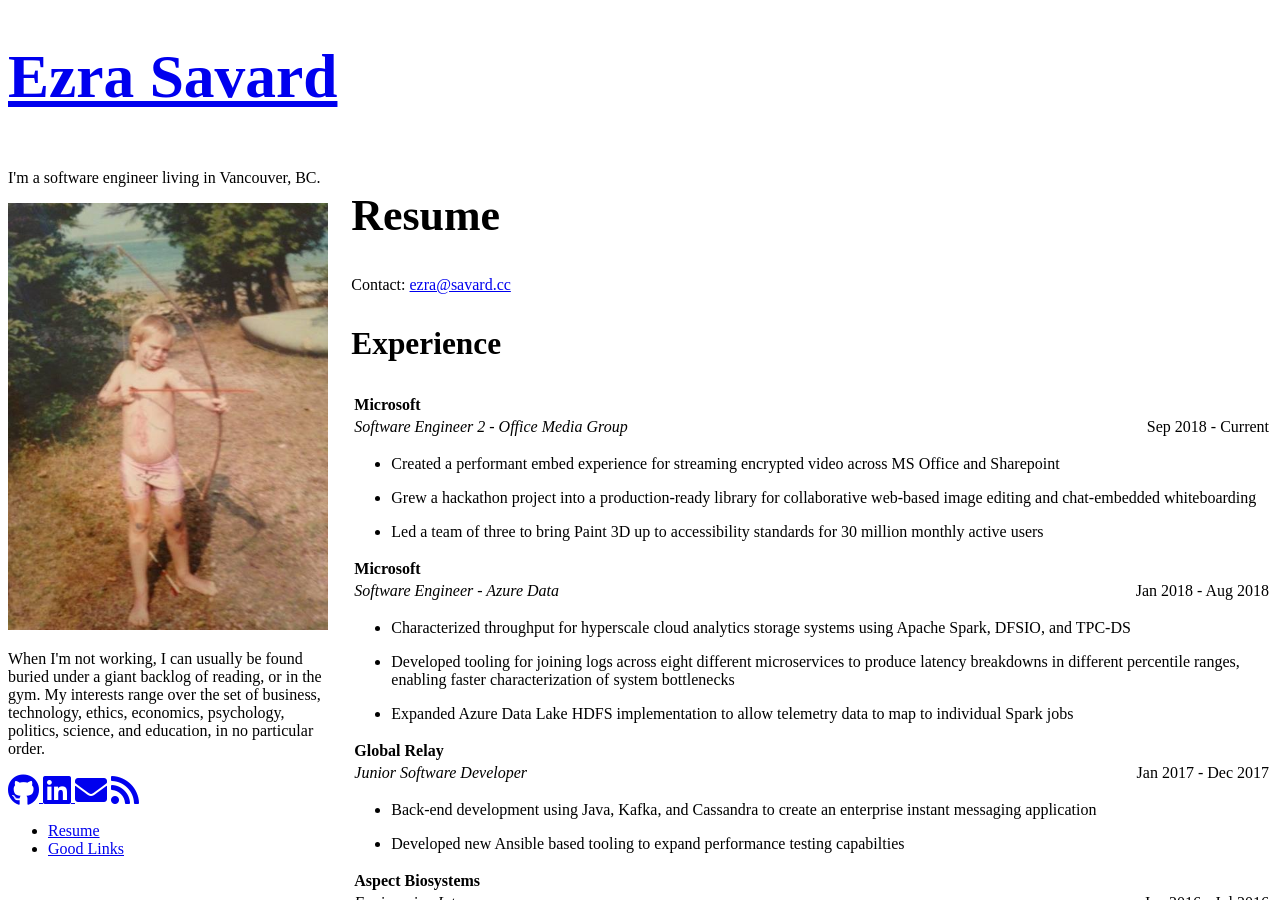
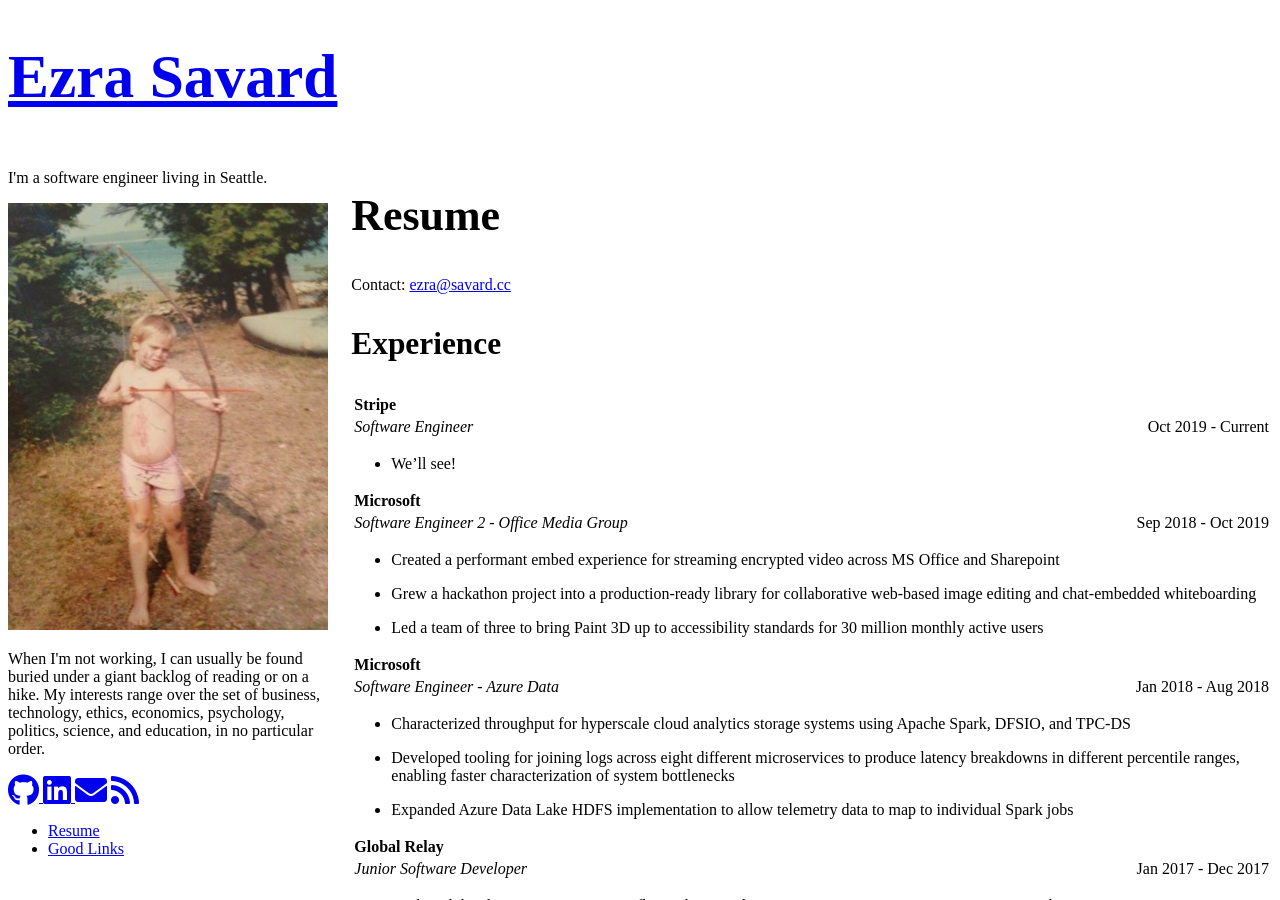
Before and after one commit to ezrasavard/ezrasavard.com, a Jekyll site: the page built from _pages/resume/index.md, in a window 1280 px wide and 900 px high. Built offline with Jekyll 4.4.1, drawn with Linux system fonts in a browser that asks for light colours; nearby versions of some CDN libraries.

```diff
--- a/_config.yml
+++ b/_config.yml
@@ -2,7 +2,7 @@ title: Ezra Savard
 email: ezra@ezrasavard.com
 greeting: Ezra Savard
 description: >
-    I'm an engineer who is usually reading, drinking coffee, or lifting weights.
+    Random blog-thoughts on a range of topics
 github:  ezrasavard
 linkedin: ezrasavard
 favicon: favicon.png
--- a/_layouts/default.html
+++ b/_layouts/default.html
@@ -18,7 +18,7 @@
         <div id="with-sidebar">
             <div id="gutter-making-wrapper">
                 <aside>
-                    <p>I'm a software engineer living in Vancouver, BC.</p>
+                    <p>I'm a software engineer living in Seattle.</p>
                     <img
                         alt="Photo of Ezra at a cottage as a child, in swim trunks and body-paint, holding a bow"
                         src="{{site.baseurl}}/media/ezra-archery.jpg"
@@ -26,7 +26,7 @@
                     ></img>
                     <p>
                         When I'm not working, I can usually be found buried under
-                        a giant backlog of reading, or in the gym. My interests
+                        a giant backlog of reading or on a hike. My interests
                         range over the set of business, technology, ethics,
                         economics, psychology, politics, science, and education,
                         in no particular order.
--- a/_pages/resume/index.md
+++ b/_pages/resume/index.md
@@ -8,9 +8,15 @@ Contact: <script>printEmail();</script>
 
 ### Experience
 
+| Stripe | |
+| :--- | ---: |
+| _Software Engineer_ | Oct 2019 - Current |
+
+* We'll see!
+
 | Microsoft  | |
 | :--- | ---: |
-| _Software Engineer 2 - Office Media Group_ | Sep 2018 - Current |
+| _Software Engineer 2 - Office Media Group_ | Sep 2018 - Oct 2019 |
 | :--- | ---: |
 
 * Created a performant embed experience for streaming encrypted video across MS Office and Sharepoint
```
